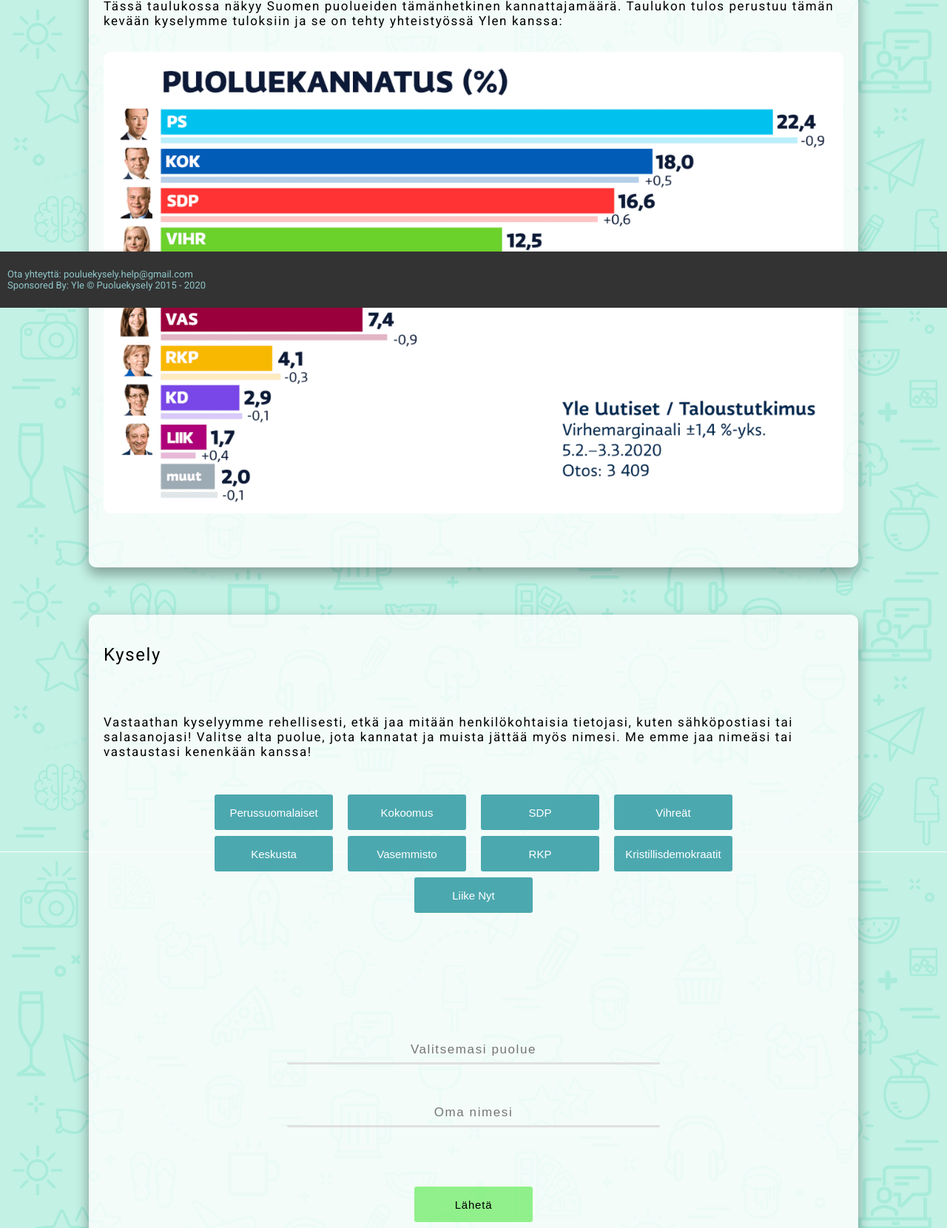
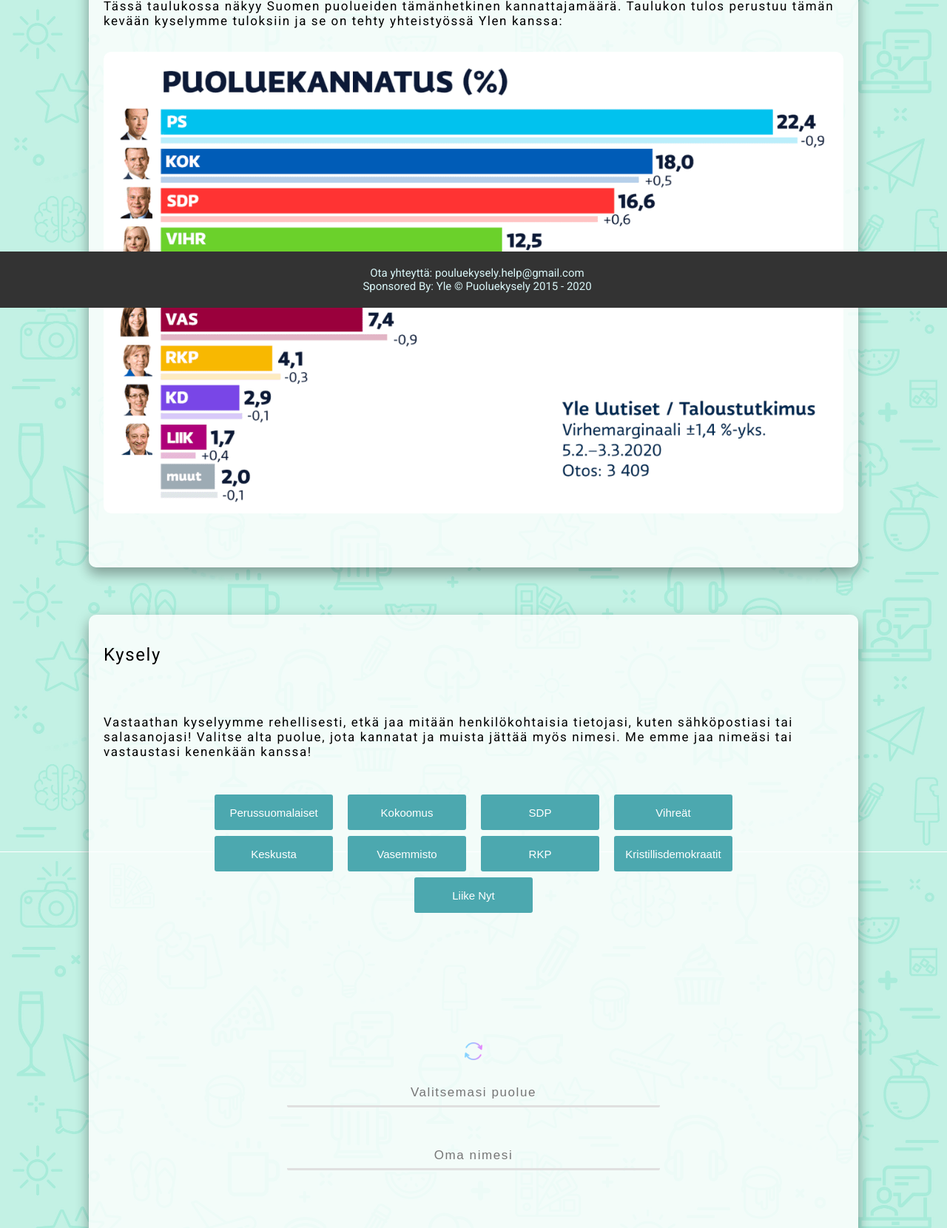
Before and after one commit to Tobdu399/Mielipidekysely, a plain HTML site: page index.html in a window 1280 px wide. Shown: the part 384-2044 px from the top of the page at 74% size. Drawn offline with Linux system fonts and the light colour scheme.

Commit message:
'Final' touches added

```diff
--- a/index.html
+++ b/index.html
@@ -64,6 +64,10 @@
             </div>
 
             <form class="result-submit" action="https://formspree.io/mvobgalp" method="POST">
+                <div class="reset-inputfiled">
+                    <img id="reset" onclick='choise("")' src="Pictures/reset.png">
+                </div>
+
                 <input name="Puolue" type="text" id="valittu-puolue" placeholder="Valitsemasi puolue" required="required" autocomplete="off"></input>
                 <input name="Nimi" type="text" placeholder="Oma nimesi" required="required" autocomplete="off"><br>
                 <button type="submit">Lähetä</button>
--- a/styles.css
+++ b/styles.css
@@ -172,6 +172,27 @@ body {
    margin-bottom: 2rem;
 }
 
+#reset {
+   width: 1.5rem;
+   margin-bottom: 1rem;
+   text-align: center;
+
+   overflow: hidden;
+   cursor: pointer;
+   transition: 0.8s ease 0s;
+   transition-property: transform;
+   padding: 7px;
+
+   background: none;
+   outline: none;
+}
+
+#reset:hover {
+   transform: rotate(360deg);
+   -webkit-transform: rotate(360deg);
+}
+
+
 .result-submit input {
    width: 80%;
    height: 2rem;
@@ -210,7 +231,7 @@ body {
    letter-spacing: 0.05rem;
 
    cursor: pointer;
-   transition: 0.1s ease 0s;
+   transition: 0.2s ease 0s;
 }
 
 .result-submit button:hover {
@@ -225,8 +246,9 @@ body {
    position: fixed;
    bottom: 0;
    width: 100%;
-   padding: 10px;
+   padding: 5px;
+   text-align: center;
    background-color: #333;
-   color: rgb(144, 198, 202);
-   font-size: 13px;
+   color: rgb(217, 246, 248);
+   font-size: 15px;
 }
```
Also changed, not shown: Pictures/menu.png (deleted), Pictures/reset.png (added).
